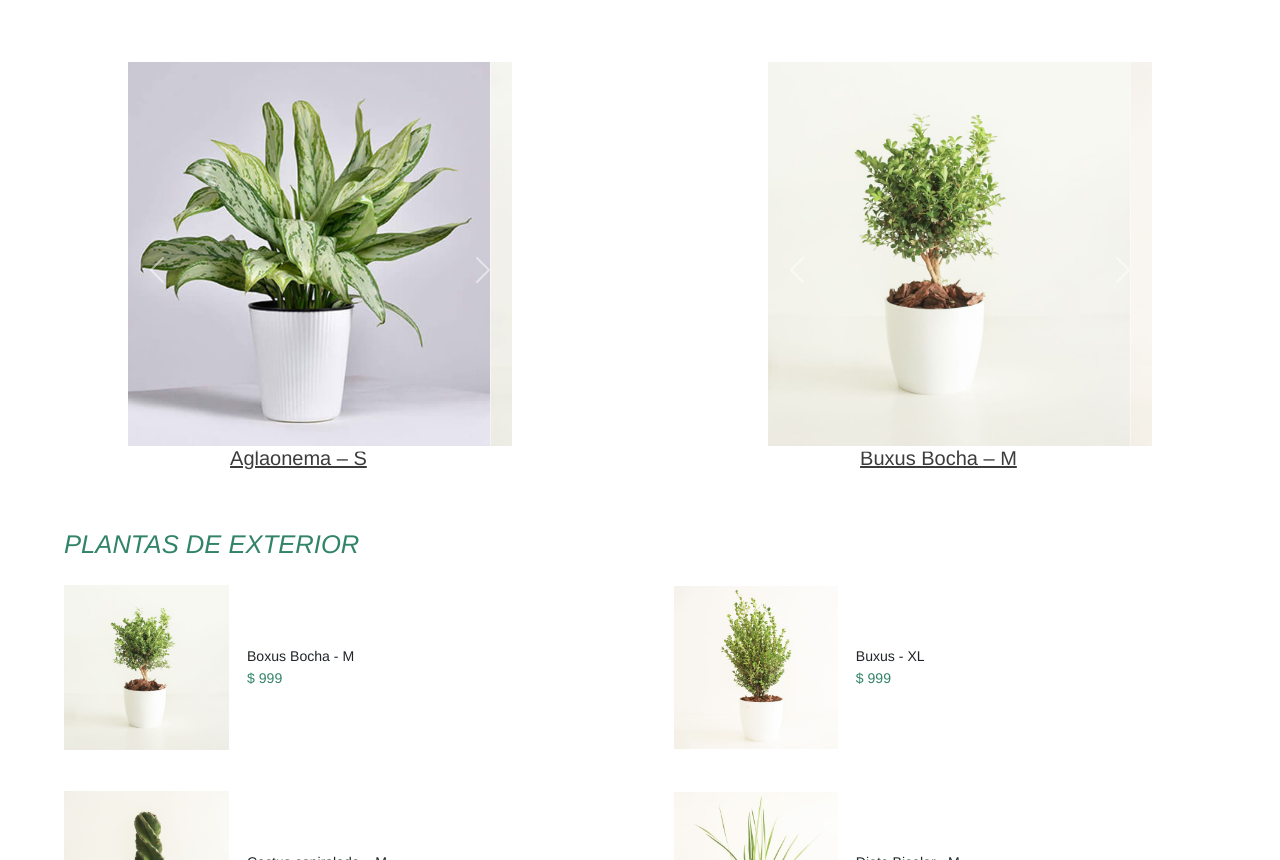
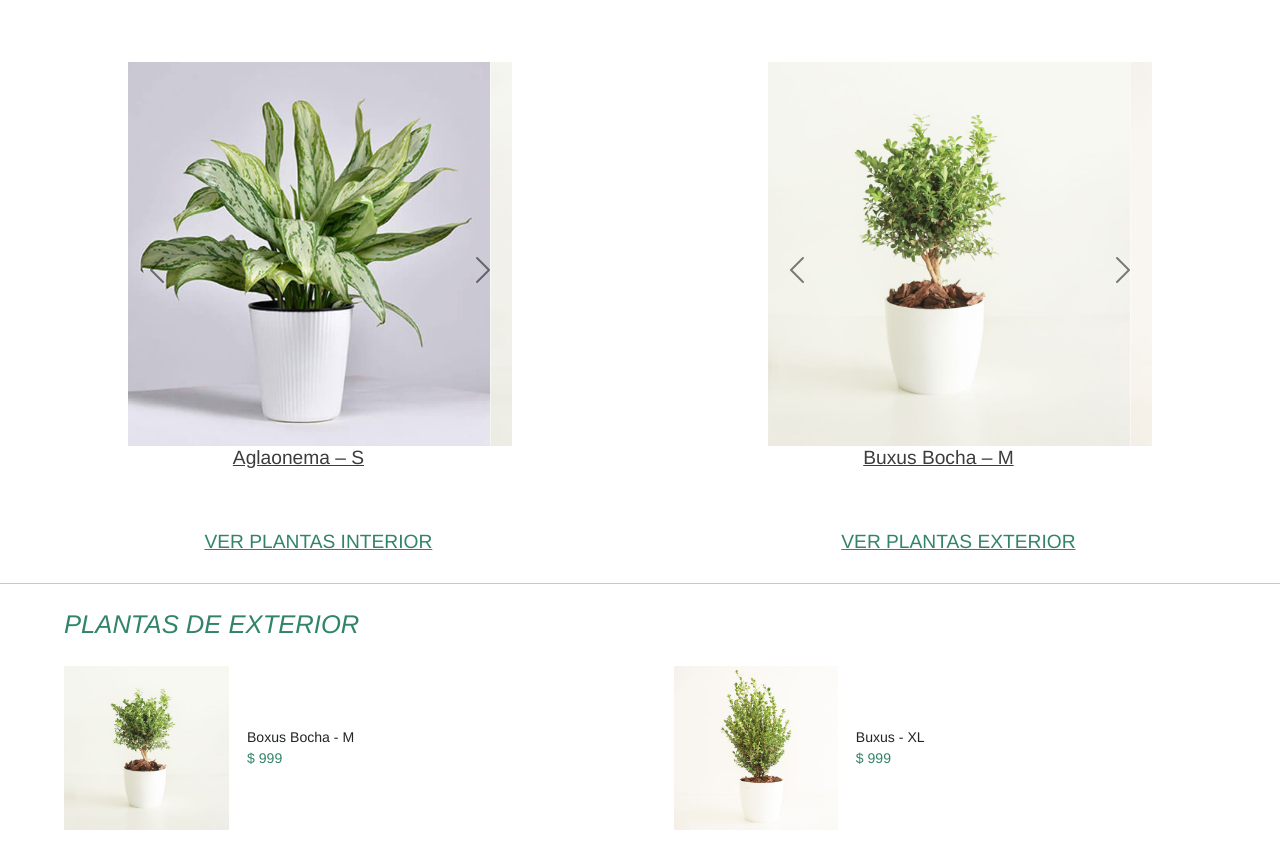
Before and after one commit to CammSt/GardenCenter, a plain HTML site: page Shop.html in a window 1280 px wide. Shown: the part 465-1325 px from the top of the page. Drawn offline with nearby package versions, Linux system fonts and the light colour scheme.

Commit message:
arreglos menores y agrego bootstrap a index

```diff
--- a/Shop.html
+++ b/Shop.html
@@ -68,22 +68,7 @@
 
     <div class="pageContent">
         <div class="carouselsContainer">
-            <div id="firstCarousel" class="carousel slide" data-bs-ride="carousel">
-
-                <div class="carousel-indicators">
-                  <button type="button" data-bs-target="#firstCarousel" data-bs-slide-to="0" class="active" aria-current="true" aria-label="Slide 1"></button>
-                  <button type="button" data-bs-target="#firstCarousel" data-bs-slide-to="1" aria-label="Slide 2"></button>
-                  <button type="button" data-bs-target="#firstCarousel" data-bs-slide-to="2" aria-label="Slide 3"></button>
-                  <button type="button" data-bs-target="#firstCarousel" data-bs-slide-to="3" aria-label="Slide 4"></button>
-                  <button type="button" data-bs-target="#firstCarousel" data-bs-slide-to="4" aria-label="Slide 5"></button>
-                  <button type="button" data-bs-target="#firstCarousel" data-bs-slide-to="5" aria-label="Slide 6"></button>
-                  <button type="button" data-bs-target="#firstCarousel" data-bs-slide-to="6" aria-label="Slide 7"></button>
-                  <button type="button" data-bs-target="#firstCarousel" data-bs-slide-to="7" aria-label="Slide 8"></button>
-                  <button type="button" data-bs-target="#firstCarousel" data-bs-slide-to="8" aria-label="Slide 9"></button>
-                  <button type="button" data-bs-target="#firstCarousel" data-bs-slide-to="9" aria-label="Slide 10"></button>
-                </div>
-
-
+            <div id="firstCarousel" class="carousel slide carousel-dark" data-bs-ride="carousel">
                 <div class="carousel-inner">
                   <div class="carousel-item active">
                     <img class="d-block w-100" src="assets/plantas interior/Aglaonema – S.jpg" alt="Aglaonema">
@@ -136,19 +121,7 @@
                 </button>
               </div>
 
-              <div id="secondCarousel" class="carousel slide" data-bs-ride="carousel">
-                <div class="carousel-indicators">
-                  <button type="button" data-bs-target="#secondCarousel" data-bs-slide-to="0" class="active" aria-current="true" aria-label="Slide 1"></button>
-                  <button type="button" data-bs-target="#secondCarousel" data-bs-slide-to="1" aria-label="Slide 2"></button>
-                  <button type="button" data-bs-target="#secondCarousel" data-bs-slide-to="2" aria-label="Slide 3"></button>
-                  <button type="button" data-bs-target="#secondCarousel" data-bs-slide-to="3" aria-label="Slide 4"></button>
-                  <button type="button" data-bs-target="#secondCarousel" data-bs-slide-to="4" aria-label="Slide 5"></button>
-                  <button type="button" data-bs-target="#secondCarousel" data-bs-slide-to="5" aria-label="Slide 6"></button>
-                  <button type="button" data-bs-target="#secondCarousel" data-bs-slide-to="6" aria-label="Slide 7"></button>
-                  <button type="button" data-bs-target="#secondCarousel" data-bs-slide-to="7" aria-label="Slide 8"></button>
-                  <button type="button" data-bs-target="#secondCarousel" data-bs-slide-to="8" aria-label="Slide 9"></button>
-                  <button type="button" data-bs-target="#secondCarousel" data-bs-slide-to="9" aria-label="Slide 10"></button>
-                </div>
+              <div id="secondCarousel" class="carousel slide carousel-dark" data-bs-ride="carousel">
                 <div class="carousel-inner">
                   <div class="carousel-item active">
                     <img class="d-block w-100" src="assets/plantas exterior/Buxus Bocha – M.jpg" alt="Buxus Bocha">
@@ -201,6 +174,19 @@
                 </button>
               </div>
         </div>
+
+        <div class="carouselsSubtitlesContainer">
+
+            <div>
+                <a href="#plantasInterior" class="carouselsSubtitlesContainer__Text">VER PLANTAS INTERIOR</a>
+            </div>
+
+            <div>
+                <a href="#plantasExterior" class="carouselsSubtitlesContainer__Text">VER PLANTAS EXTERIOR</a>
+            </div>
+        </div>
+
+        <hr>
 
 
         <section id="plantasExterior">
--- a/css/styles.css
+++ b/css/styles.css
@@ -32,6 +32,7 @@ header {
   display: flex;
   text-align: center;
   margin-bottom:0;
+  padding: 0;
 }
 
 .mainMenu li {
@@ -234,7 +235,6 @@ header {
   top: 2%;
   left: 1%;
   background-color: #11b899;
-  width: 15%;
   text-align: center;
   color: white;
   border-radius: 0.2vw;
@@ -740,14 +740,19 @@ header {
   }
 
 
+  .carouselsContainer h5 {
+    font-size: 1.5vw;
+  }
+
   .carouselsSubtitlesContainer{
     display: flex;
     justify-content: space-around;
     margin-bottom: 2%;
   }
+
   .carouselsSubtitlesContainer__Text {
     color: #328468;
-    font-size: 18px;
+    font-size: 1.5vw;
     text-decoration: underline;
     padding-left: 8px;
     padding-right: 8px;
@@ -757,7 +762,7 @@ header {
   .carouselsSubtitlesContainer__Text:hover{
     color: white;
     text-decoration: none;
-    font-size: 18px;
+    font-size: 1.5vw;
     border-radius: 5px;
     background-color: #398C70;
     padding-left: 7px;
```
Also changed, not shown: index.html (+3 -4 lines), ContactInfo.html (line endings or trailing spaces).
